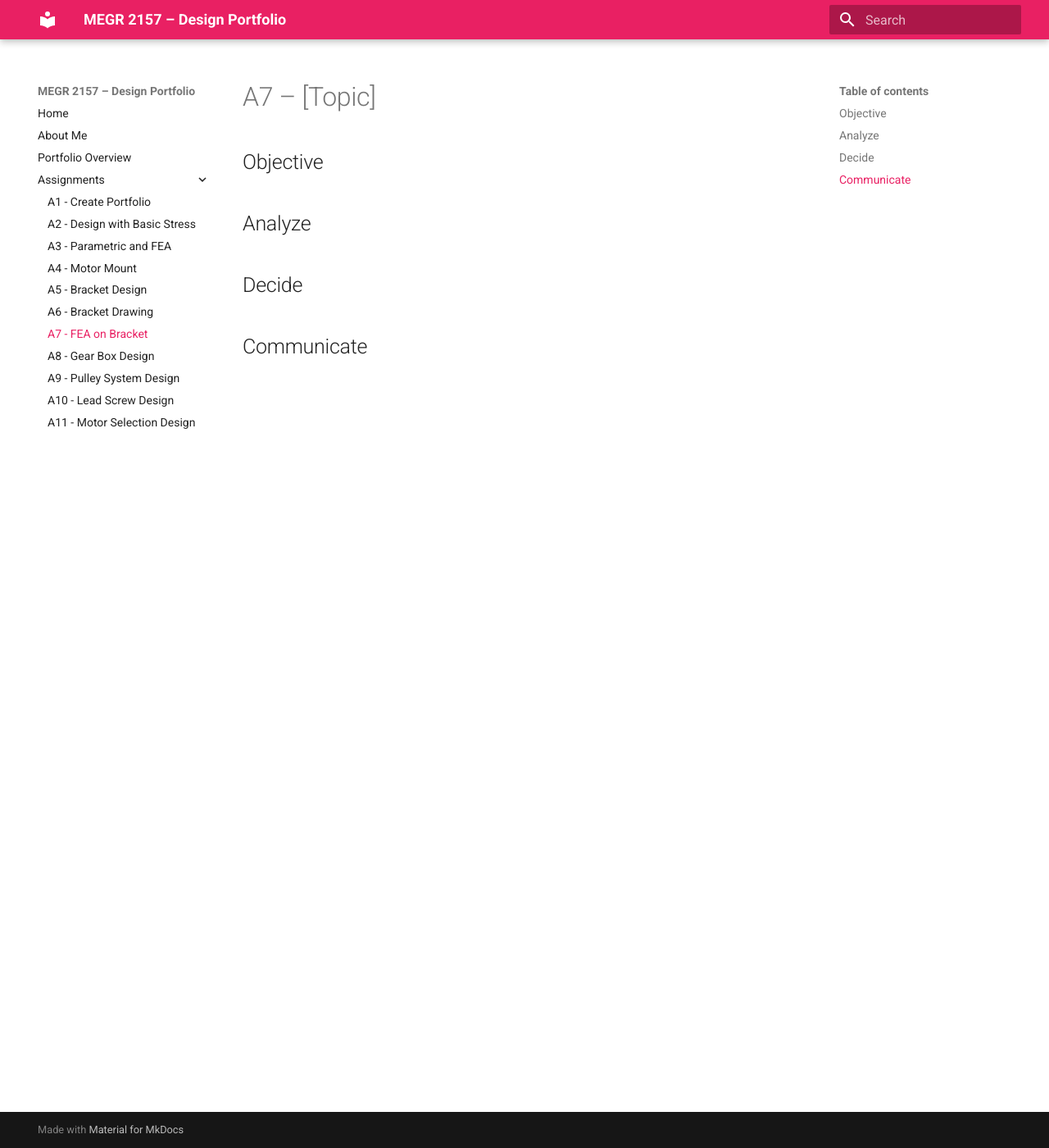
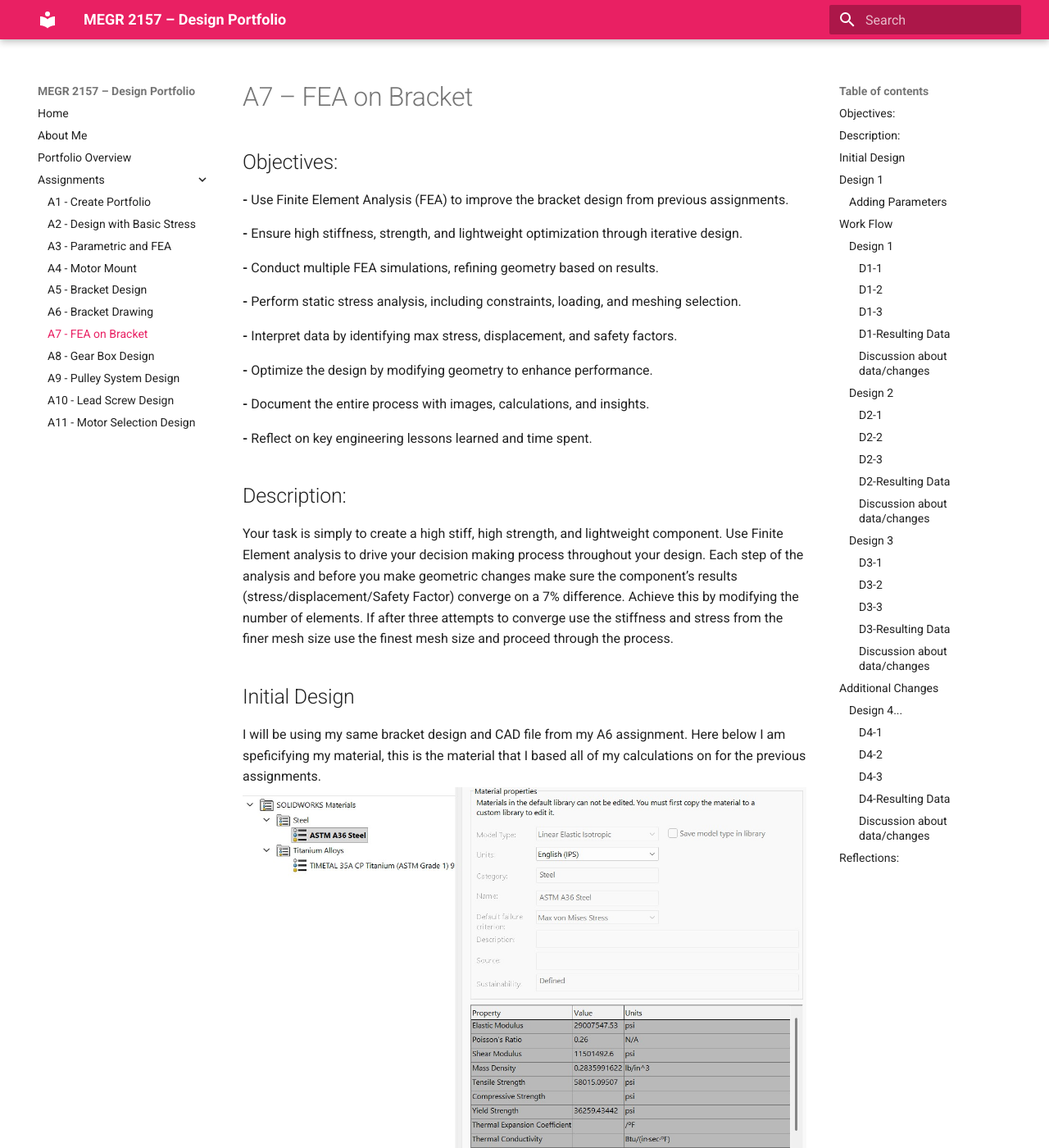
Before and after one commit to gracieanne14/design-projects-portfolio, an MkDocs documentation site: the page built from docs/assignments/A07/index.md, in a window 1280 px wide and 1400 px high. Shown: the whole window at 82% size. Built offline with MkDocs 1.6.1 and Material for MkDocs 9.7.7, drawn with Linux system fonts in a browser that asks for light colours; some of the changed text lies outside the part shown.

Commit message:
Revise A7 assignment with FEA details and designs
Updated the assignment document for A7 to include detailed objectives, design processes, and simulation results for Finite Element Analysis on a bracket design.

```diff
--- a/docs/assignments/A07/index.md
+++ b/docs/assignments/A07/index.md
@@ -1,12 +1,109 @@
-# A7 – [Topic]
+# A7 – FEA on Bracket
 
-## Objective
+## Objectives:
+**-** Use Finite Element Analysis (FEA) to improve the bracket design from previous assignments.
+
+**-** Ensure high stiffness, strength, and lightweight optimization through iterative design.
+
+**-** Conduct multiple FEA simulations, refining geometry based on results.
+
+**-** Perform static stress analysis, including constraints, loading, and meshing selection.
+
+**-** Interpret data by identifying max stress, displacement, and safety factors.
+
+**-** Optimize the design by modifying geometry to enhance performance.
+
+**-** Document the entire process with images, calculations, and insights.
+
+**-** Reflect on key engineering lessons learned and time spent.
+
+## Description:
+Your task is simply to create a high stiff, high strength, and lightweight component. Use Finite Element analysis to drive your decision making process throughout your design. Each step of the analysis and before you make geometric changes make sure the component’s results (stress/displacement/Safety Factor) converge on a 7% difference. Achieve this by modifying the number of elements. If after three attempts to converge use the stiffness and stress from the finer mesh size use the finest mesh size and proceed through the process.
+
+## Initial Design
+I will be using my same bracket design and CAD file from my A6 assignment. Here below I am speficifying my material, this is the material that I based all of my calculations on for the previous assignments.
+![](applying_material_choice.jpg)
 
 
-## Analyze
+## Design 1
+**-** This initial design from A6. I have not modified anything from the previous assignments.
 
+I double checked that my parametric equations were still applied from last time as well!
 
-## Decide
+![](Design1_parametric_equations.jpg)
 
+### Adding Parameters
+First I decided to apply my fixed position to the bottom of the top flanges, this will simulate this bracket being slided onto something with a load of the bottom.
+![](fixed_geometry.jpg)
 
-## Communicate
+Here I added the downward force of 275lbf. This is the force I used to make all of my calculations, which comes from the chose force of P=550lbf. My force values came from P=F/2.
+![](adding_force.jpg)
+
+After the force was added, I created a mesh of the ENTIRE part.
+![](Created_Mesh.jpg)
+
+## Work Flow
+For each design I ran the simulations 3 times. I started with a smaller element value and increased each time. I combined a photo of all 3 for each run, just to make things easier to read for viewers. For each design I created a chart showing all values.
+Here below is how I adjusted each mesh value.
+
+![](mesh_design1_run2.jpg)
+
+### Design 1
+#### D1-1
+![](Design1_Run1_Collage.jpg)
+#### D1-2
+![](Design1_Run2_Collage.jpg)
+#### D1-3
+![](Design1_Run3_Collage.jpg)
+#### D1-Resulting Data
+![](design1_Data.jpg)
+#### Discussion about data/changes
+...
+
+### Design 2
+
+![](design2.jpg)
+
+#### D2-1
+![](Design2_Run1_Collage.jpg)
+#### D2-2
+![](Design2_Run2_Collage.jpg)
+#### D2-3
+![](Design2_Run3_Collage.jpg)
+#### D2-Resulting Data
+![](design2_data.jpg)
+#### Discussion about data/changes
+...
+
+### Design 3
+
+![](design3.jpg)
+
+#### D3-1
+![](design3_run1_collage.jpg)
+#### D3-2
+![](design3_run2_colllage.jpg)
+#### D3-3
+![](design3_run3_collage.jpg)
+#### D3-Resulting Data
+![](design3_data.jpg)
+#### Discussion about data/changes
+....
+
+## Additional Changes
+### Design 4...
+
+![](design4.jpg)
+
+#### D4-1
+![](design4_Run1_collage.jpg)
+#### D4-2
+![](design4_run2_collage.jpg)
+#### D4-3
+![](design4_run3_collage.jpg)
+#### D4-Resulting Data
+![](design4_data.jpg)
+#### Discussion about data/changes
+....
+
+## Reflections:
```
